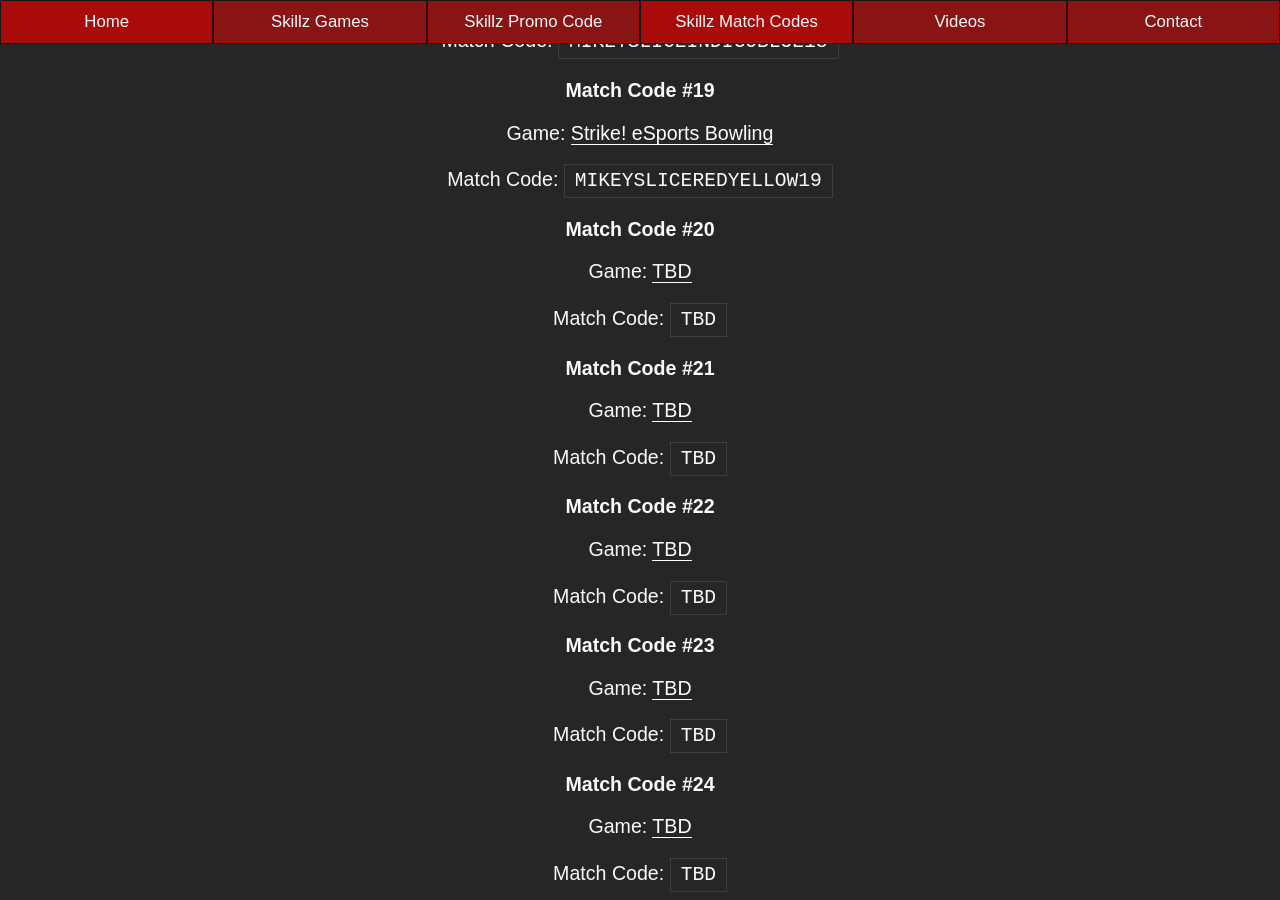
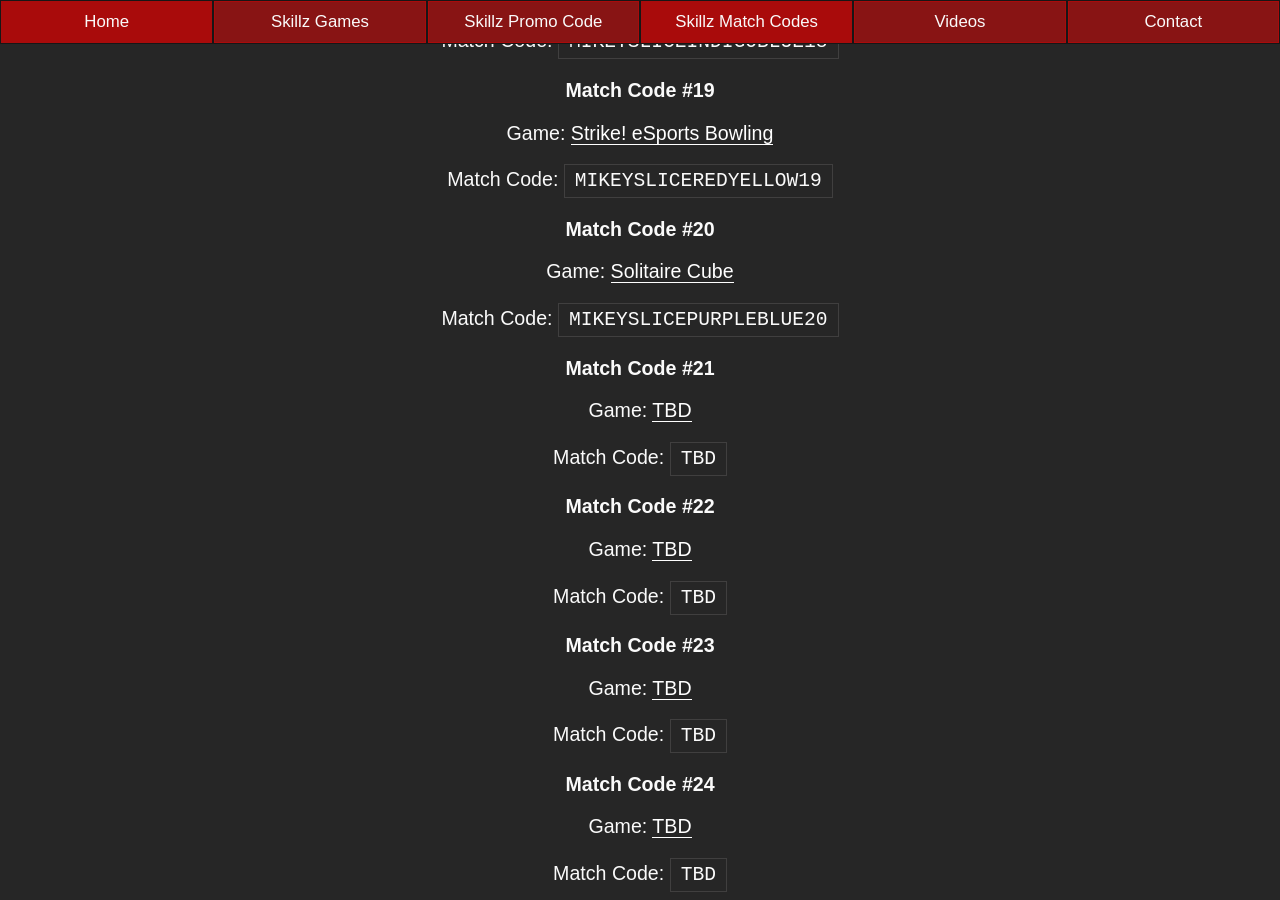
Before and after one commit to mikeyslice/esports-medium, a Jekyll site: the page built from skillz-match-codes.md, in a window 1280 px wide and 900 px high, scrolled down 5741 px. Built offline with Jekyll 4.4.1, drawn with Linux system fonts in a browser that asks for light colours.

Commit message:
Update Skillz Match Codes “skillz-match-codes”

```diff
--- a/_includes/pages/skillz-match-codes.html
+++ b/_includes/pages/skillz-match-codes.html
@@ -217,9 +217,9 @@
 
 <h3>Match Code #20</h3>
 
-<p>Game: <a href="/skillz-games/">TBD</a><p>
+<p>Game: <a href="/skillz-games/">Solitaire Cube</a><p>
 
-<p>Match Code: <code>TBD</code><p>
+<p>Match Code: <code>MIKEYSLICEPURPLEBLUE20</code><p>
 
 <h3>Match Code #21</h3>
 
```
